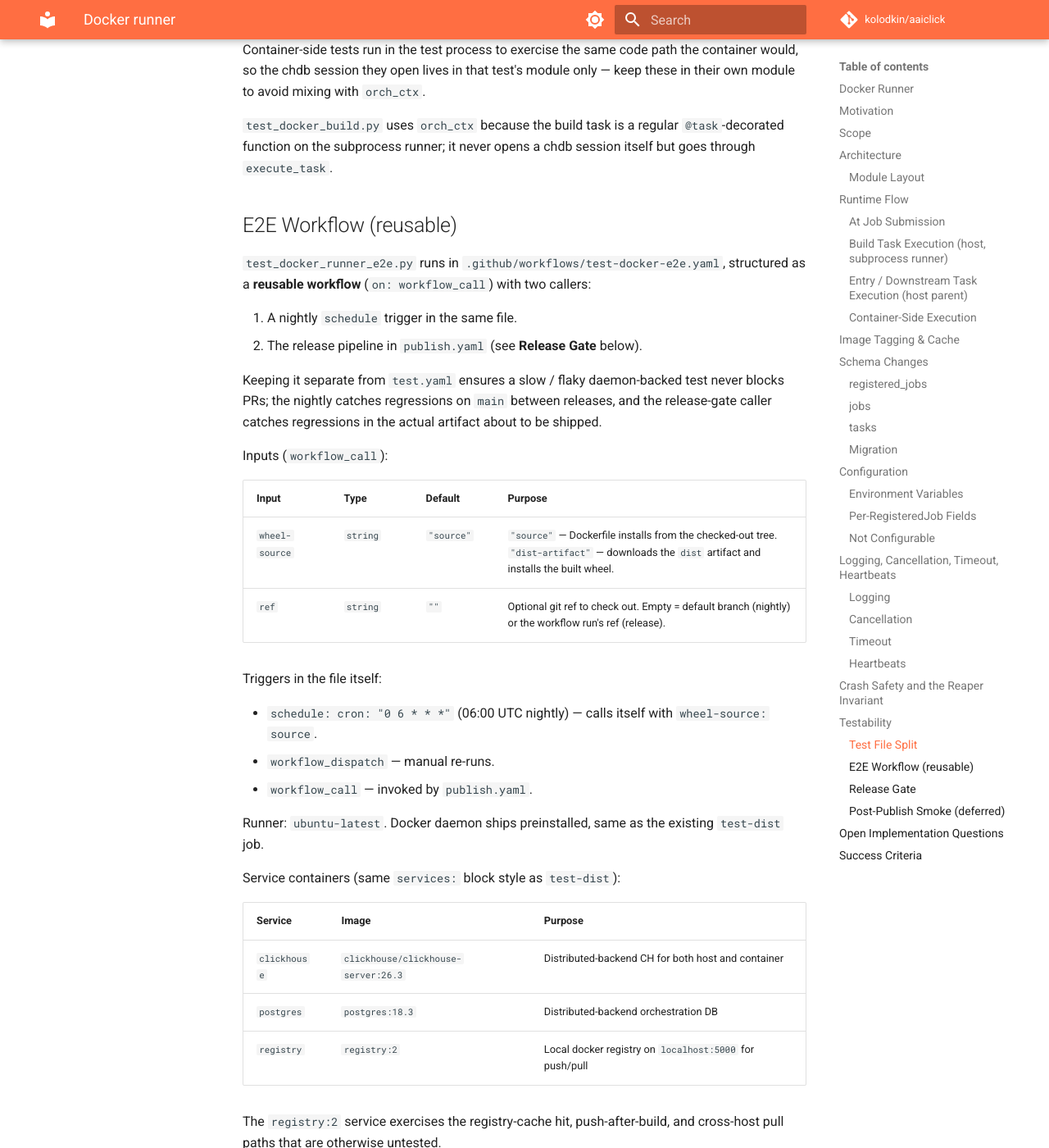
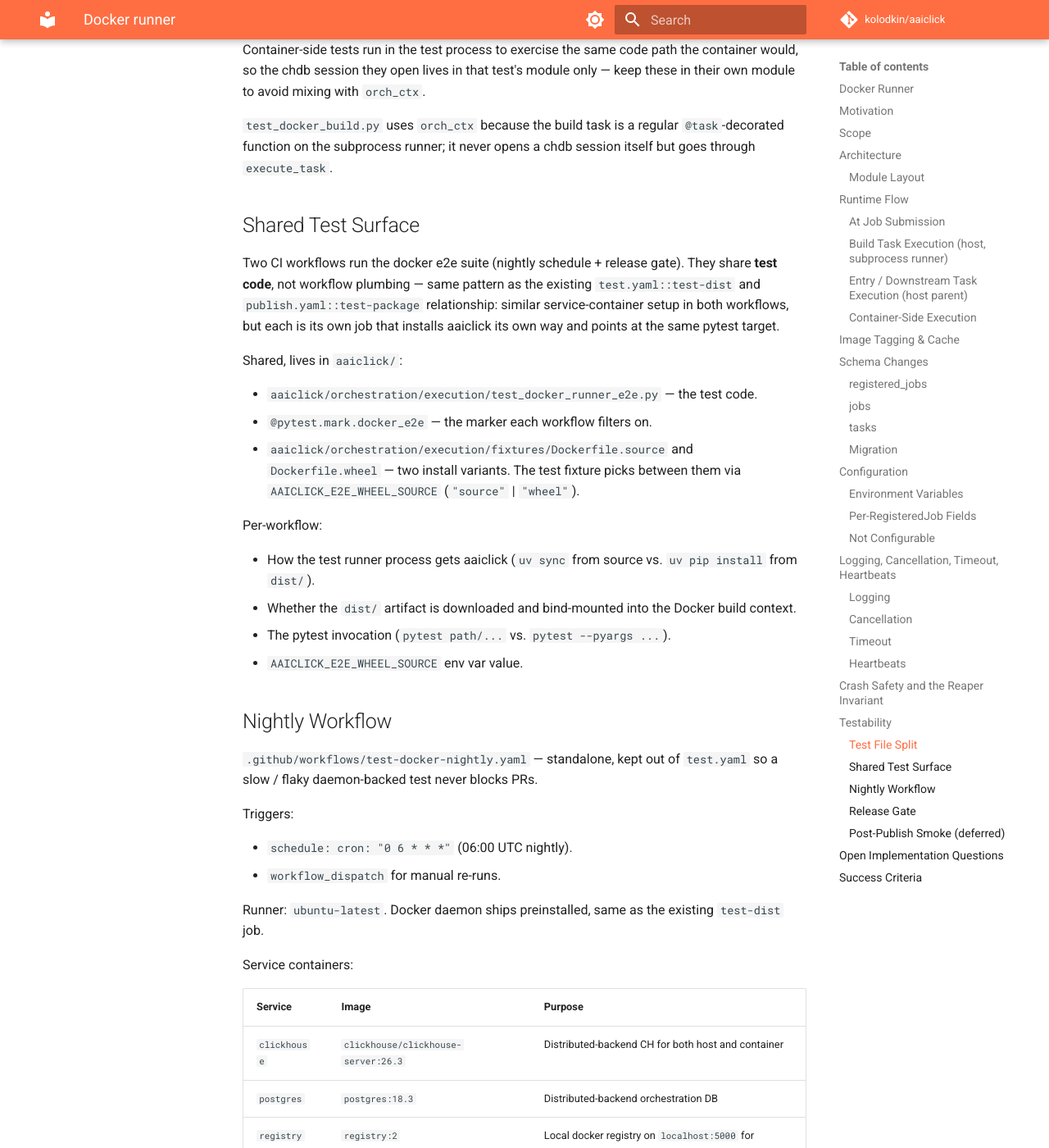
Before and after one commit to kolodkin/aaiclick, an MkDocs documentation site: the page built from docs/docker_runner.md, in a window 1280 px wide and 1400 px high, scrolled down 12392 px. Shown: the whole window at 82% size. Built offline with MkDocs 1.6.1 and Material for MkDocs 9.7.7, drawn with Linux system fonts in a browser that asks for light colours; comment, search, counter and statistics services are not loaded; some of the changed text lies outside the part shown.

Commit message:
refactor: share tests not workflow between docker e2e callers
Drop the reusable workflow_call design. Nightly and release-gate are
two separate jobs (in test-docker-nightly.yaml and publish.yaml
respectively) that share only the test code, marker, and fixture
Dockerfiles — matching how test.yaml::test-dist and
publish.yaml::test-package already relate. Each workflow installs
aaiclick its own way (source vs. built wheel) and points pytest at the
same docker_e2e marker.

````diff
--- a/docs/docker_runner.md
+++ b/docs/docker_runner.md
@@ -531,37 +531,48 @@ module to avoid mixing with `orch_ctx`.
 regular `@task`-decorated function on the subprocess runner; it never
 opens a chdb session itself but goes through `execute_task`.
 
-## E2E Workflow (reusable)
+## Shared Test Surface
 
-`test_docker_runner_e2e.py` runs in
-`.github/workflows/test-docker-e2e.yaml`, structured as a **reusable
-workflow** (`on: workflow_call`) with two callers:
+Two CI workflows run the docker e2e suite (nightly schedule + release
+gate). They share **test code**, not workflow plumbing — same pattern
+as the existing `test.yaml::test-dist` and `publish.yaml::test-package`
+relationship: similar service-container setup in both workflows, but
+each is its own job that installs aaiclick its own way and points at
+the same pytest target.
 
-1. A nightly `schedule` trigger in the same file.
-2. The release pipeline in `publish.yaml` (see **Release Gate** below).
+Shared, lives in `aaiclick/`:
 
-Keeping it separate from `test.yaml` ensures a slow / flaky daemon-backed
-test never blocks PRs; the nightly catches regressions on `main` between
-releases, and the release-gate caller catches regressions in the actual
-artifact about to be shipped.
+- `aaiclick/orchestration/execution/test_docker_runner_e2e.py` — the
+  test code.
+- `@pytest.mark.docker_e2e` — the marker each workflow filters on.
+- `aaiclick/orchestration/execution/fixtures/Dockerfile.source` and
+  `Dockerfile.wheel` — two install variants. The test fixture picks
+  between them via `AAICLICK_E2E_WHEEL_SOURCE` (`"source"` |
+  `"wheel"`).
 
-Inputs (`workflow_call`):
+Per-workflow:
 
-| Input          | Type     | Default    | Purpose                                                                                                                       |
-|----------------|----------|------------|-------------------------------------------------------------------------------------------------------------------------------|
-| `wheel-source` | `string` | `"source"` | `"source"` — Dockerfile installs from the checked-out tree. `"dist-artifact"` — downloads the `dist` artifact and installs the built wheel. |
-| `ref`          | `string` | `""`       | Optional git ref to check out. Empty = default branch (nightly) or the workflow run's ref (release).                          |
+- How the test runner process gets aaiclick (`uv sync` from source vs.
+  `uv pip install` from `dist/`).
+- Whether the `dist/` artifact is downloaded and bind-mounted into the
+  Docker build context.
+- The pytest invocation (`pytest path/...` vs. `pytest --pyargs ...`).
+- `AAICLICK_E2E_WHEEL_SOURCE` env var value.
 
-Triggers in the file itself:
+## Nightly Workflow
 
-- `schedule: cron: "0 6 * * *"` (06:00 UTC nightly) — calls itself with `wheel-source: source`.
-- `workflow_dispatch` — manual re-runs.
-- `workflow_call` — invoked by `publish.yaml`.
+`.github/workflows/test-docker-nightly.yaml` — standalone, kept out of
+`test.yaml` so a slow / flaky daemon-backed test never blocks PRs.
+
+Triggers:
+
+- `schedule: cron: "0 6 * * *"` (06:00 UTC nightly).
+- `workflow_dispatch` for manual re-runs.
 
 Runner: `ubuntu-latest`. Docker daemon ships preinstalled, same as the
 existing `test-dist` job.
 
-Service containers (same `services:` block style as `test-dist`):
+Service containers:
 
 | Service      | Image                              | Purpose                                                |
 |--------------|------------------------------------|--------------------------------------------------------|
@@ -569,35 +580,26 @@ Service containers (same `services:` block style as `test-dist`):
 | `postgres`   | `postgres:18.3`                    | Distributed-backend orchestration DB                   |
 | `registry`   | `registry:2`                       | Local docker registry on `localhost:5000` for push/pull |
 
-The `registry:2` service exercises the registry-cache hit, push-after-build,
-and cross-host pull paths that are otherwise untested.
+The `registry:2` service exercises the registry-cache hit,
+push-after-build, and cross-host pull paths that are otherwise
+untested.
 
-Key env on the test step:
+Setup: `uv sync --frozen --extra distributed --extra test --python 3.10`
+(matches `test-dist`).
+
+Test step env:
 
 - `AAICLICK_DOCKER_REGISTRY=localhost:5000`
-- `AAICLICK_SQL_URL` / `AAICLICK_CH_URL` pointing at the service hosts via
-  `host.docker.internal:<port>` so the launched aaiclick container can
-  reach Postgres and ClickHouse the same way the spec recommends to
-  operators (rather than `--network host`, which would test a path the
-  framework doesn't recommend).
-- `AAICLICK_E2E_WHEEL_SOURCE=${{ inputs.wheel-source }}` — read by the
-  test fixture to pick which Dockerfile variant to use (see below).
-- For `wheel-source: source`: `AAICLICK_DOCKER_BUILD_GIT_REMOTE=file://${GITHUB_WORKSPACE}/.git`
-  so the build task clones the checked-out repo without auth or external network.
-- For `wheel-source: dist-artifact`: the `dist` artifact is downloaded
-  to `./dist/` first, and the test fixture mounts it into the Docker
-  build context so the Dockerfile can `pip install --no-index --find-links /dist aaiclick`.
+- `AAICLICK_SQL_URL` / `AAICLICK_CH_URL` pointing at the service hosts
+  via `host.docker.internal:<port>` so the launched aaiclick container
+  can reach Postgres and ClickHouse the same way the spec recommends
+  to operators.
+- `AAICLICK_E2E_WHEEL_SOURCE=source`
+- `AAICLICK_DOCKER_BUILD_GIT_REMOTE=file://${GITHUB_WORKSPACE}/.git`
+  so the build task clones the checked-out repo without auth or
+  external network.
 
-Two test-fixture Dockerfiles in
-`aaiclick/orchestration/execution/fixtures/`:
-
-- `Dockerfile.source` — `COPY . /src && pip install /src` (or clones via
-  `git_remote`).
-- `Dockerfile.wheel` — `COPY dist/*.whl /tmp/ && pip install --no-index /tmp/*.whl`.
-
-The fixture selects between them based on `AAICLICK_E2E_WHEEL_SOURCE`.
-
-Run command (mirrors `test-dist`'s pytest invocation):
+Run command:
 
 ```bash
 uv run pytest aaiclick/orchestration/execution/test_docker_runner_e2e.py \
@@ -608,24 +610,44 @@ uv run pytest aaiclick/orchestration/execution/test_docker_runner_e2e.py \
 serializes on the daemon anyway, and image disk usage on the runner
 (~14 GB free) is the binding resource.
 
-Cleanup step before exit: `docker system prune -af` so a future job
-sharing the runner image cache (unlikely on hosted runners, but cheap
-insurance) starts clean.
+Cleanup step before exit: `docker system prune -af`.
 
 ## Release Gate
 
-`publish.yaml` gains a third release-gate job alongside
-`test-package-local` and `test-package`:
+`publish.yaml` gains a third release-gate job alongside the existing
+`test-package-local` and `test-package` (does **not** call the nightly
+workflow — it's its own inlined job, shaped like the other
+`test-package-*` jobs):
 
 ```yaml
 test-package-docker-e2e:
   needs: build
-  uses: ./.github/workflows/test-docker-e2e.yaml
-  with:
-    wheel-source: dist-artifact
+  runs-on: ubuntu-latest
+  services:    # clickhouse + postgres + registry:2 — same as nightly
+    ...
+  steps:
+    - uses: actions/checkout@v5  # for the test fixtures (Dockerfiles)
+    - uses: astral-sh/setup-uv@v7
+    - run: uv venv --python 3.10
+    - uses: actions/download-artifact@v7
+      with: { name: dist, path: dist/ }
+    - uses: actions/download-artifact@v7
+      with: { name: requirements }
+    - run: |
+        uv pip install -r requirements-dist.txt
+        uv pip install --no-deps --no-index --find-links dist/ "aaiclick[distributed]"
+    - run: uv run --no-project python -m aaiclick migrate upgrade head
+    - env:
+        AAICLICK_E2E_WHEEL_SOURCE: wheel
+        AAICLICK_DOCKER_REGISTRY: localhost:5000
+        # ... CH/SQL URLs etc.
+      run: >-
+        uv run --no-project pytest
+        --pyargs aaiclick.orchestration.execution.test_docker_runner_e2e
+        -m docker_e2e -n 0 -v ...
 ```
 
-And the existing `publish` job's `needs:` extends:
+The existing `publish` job's `needs:` extends:
 
 ```yaml
 publish:
@@ -635,14 +657,15 @@ publish:
 Effect: **a release cannot be published unless the docker runner can
 build, push, pull, and execute a task using the exact wheel about to
 hit PyPI.** This catches release regressions the source-tree nightly
-would miss — e.g., a missing file in `MANIFEST.in`, an entrypoint that
-only resolves from a editable install, or a runtime dep dropped from the
+would miss — a missing file in the wheel, an entrypoint that only
+resolves from an editable install, a runtime dep dropped from the
 wheel's metadata.
 
-The release-gate run inherits the reusable workflow's `dist` artifact
-download via `actions/download-artifact@v7` (same step the existing
-`test-package` jobs use), so no special artifact-passing wiring is
-needed in `publish.yaml`.
+The `wheel`-mode test fixture's `Dockerfile.wheel` does
+`COPY dist/*.whl /tmp/ && pip install --no-index /tmp/*.whl`; the
+fixture bind-mounts `${GITHUB_WORKSPACE}/dist` into the build context
+so the same `dist` artifact the test runner installed locally is what
+the container also installs.
 
 Break-glass input on `publish.yaml` for emergency releases when the
 daemon-backed test is failing for unrelated reasons:
@@ -659,21 +682,20 @@ on:
 
 Implemented via `if: ${{ !inputs.skip-docker-e2e }}` on
 `test-package-docker-e2e`, with `publish` using
-`needs: [..., test-package-docker-e2e]` and
 `if: always() && (needs.test-package-docker-e2e.result == 'success' ||
 needs.test-package-docker-e2e.result == 'skipped') && ...` so a skipped
 job doesn't fail the gate but a failed job does.
 
 ## Post-Publish Smoke (deferred)
 
-A non-blocking sibling job that runs **after** `publish` and re-invokes
-the same reusable workflow with a new `wheel-source: pypi` value
-(installing `aaiclick==<published-version>` from PyPI inside the
-Dockerfile) would catch the rare case where the upload succeeded but
-the artifact on pypi.org is somehow different from what we tested.
-Listed in `docs/future.md` rather than v1 — pypi.org is not known to
-silently corrupt uploads, and the additional ~10 minutes of release
-latency is hard to justify until we've seen a real failure.
+A non-blocking job that runs **after** `publish` with a third
+`AAICLICK_E2E_WHEEL_SOURCE=pypi` value (the test installs
+`aaiclick==<published-version>` from PyPI inside the Dockerfile) would
+catch the rare case where the upload succeeded but the artifact on
+pypi.org is somehow different from what we tested. Listed in
+`docs/future.md` rather than v1 — pypi.org is not known to silently
+corrupt uploads, and the additional release latency is hard to justify
+until we've seen a real failure.
 
 # Open Implementation Questions
 
````
